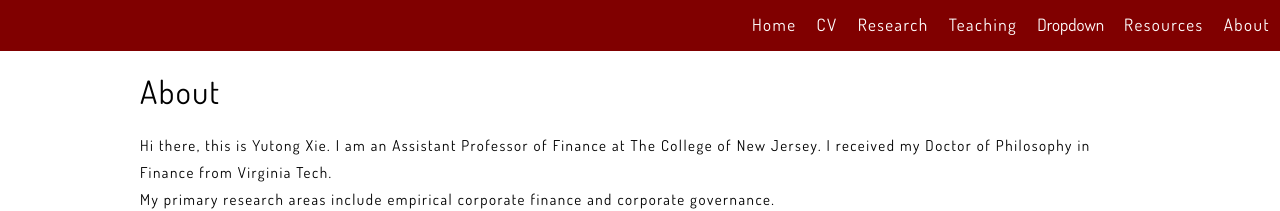
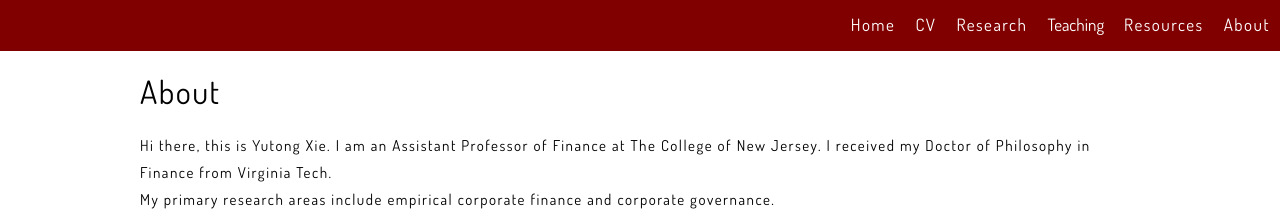
Before and after one commit to xieyutongcn/xieyutongcn.github.io, a Jekyll site: the page built from about.html, in a window 1280 px wide. Shown: the top 211 px of the page. Built offline with Jekyll 4.4.1, drawn with Linux system fonts in a browser that asks for light colours.

Commit message:
Update navbar.html

```diff
--- a/_includes/navbar.html
+++ b/_includes/navbar.html
@@ -4,15 +4,15 @@
             <a href="index.html">Home</a>
             <a href="CV.pdf">CV</a>
             <a href="Research.html">Research</a>
-            <a href="Teaching.html">Teaching</a>
+            <!--<a href="Teaching.html">Teaching</a>-->
 			<div class="dropdown">
-				<button class="dropbtn">Dropdown
+				<button class="dropbtn">Teaching
 					<i class="fa fa-caret-down"></i>
 				</button>
 				<div class="dropdown-content">
+					<a href="Teaching.html">Finance</a>
 					<a href=".\Statistical_Programming\01\Introduction and Reading Data.html">Statistical Programming</a>
-					<a href="#">Link 2</a>
-					<a href="#">Link 3</a>
+					<!--<a href="#">Link 3</a>-->
 				</div>
 			</div>
             <a href="Resources.html">Resources</a>
```
